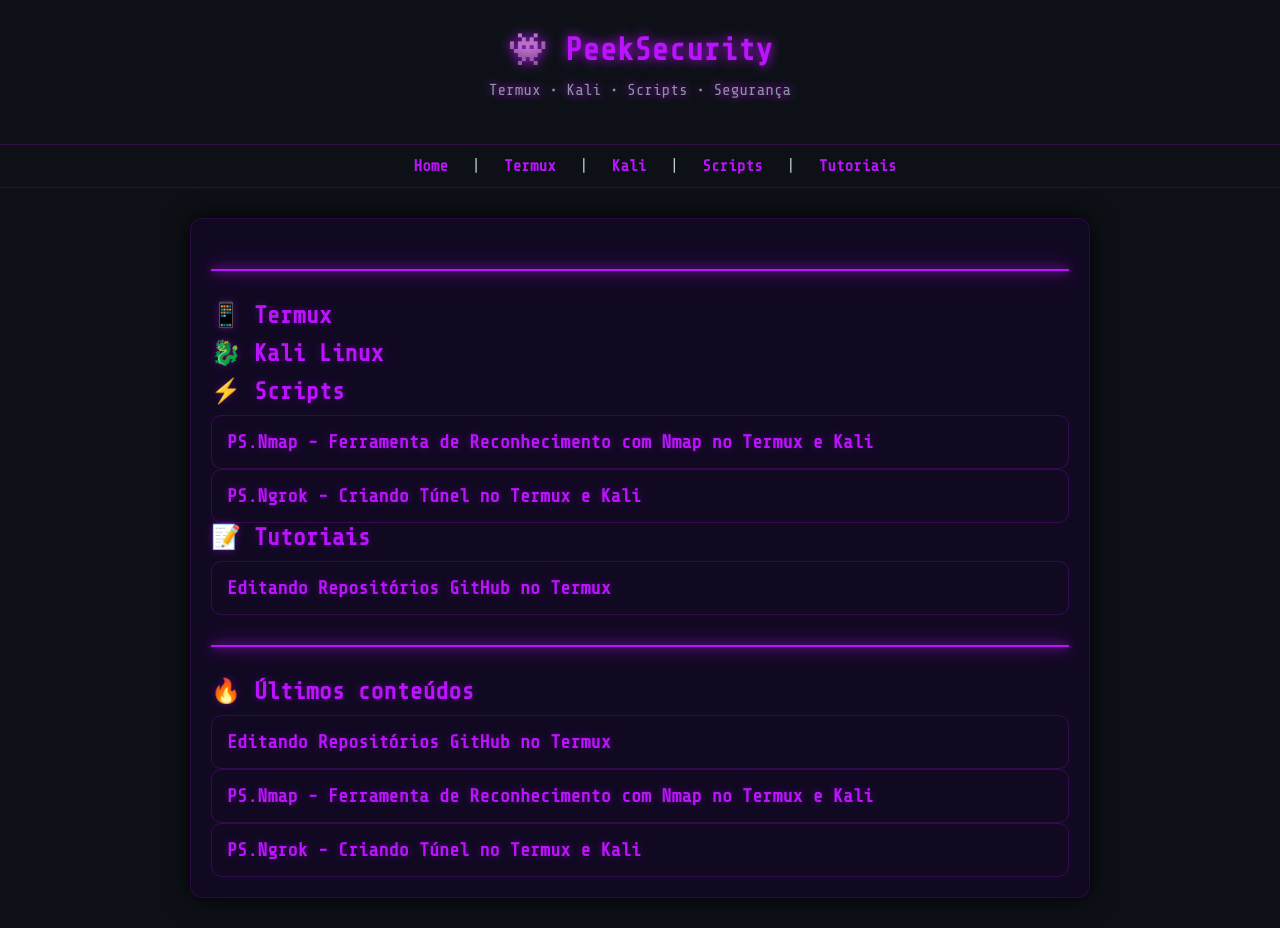
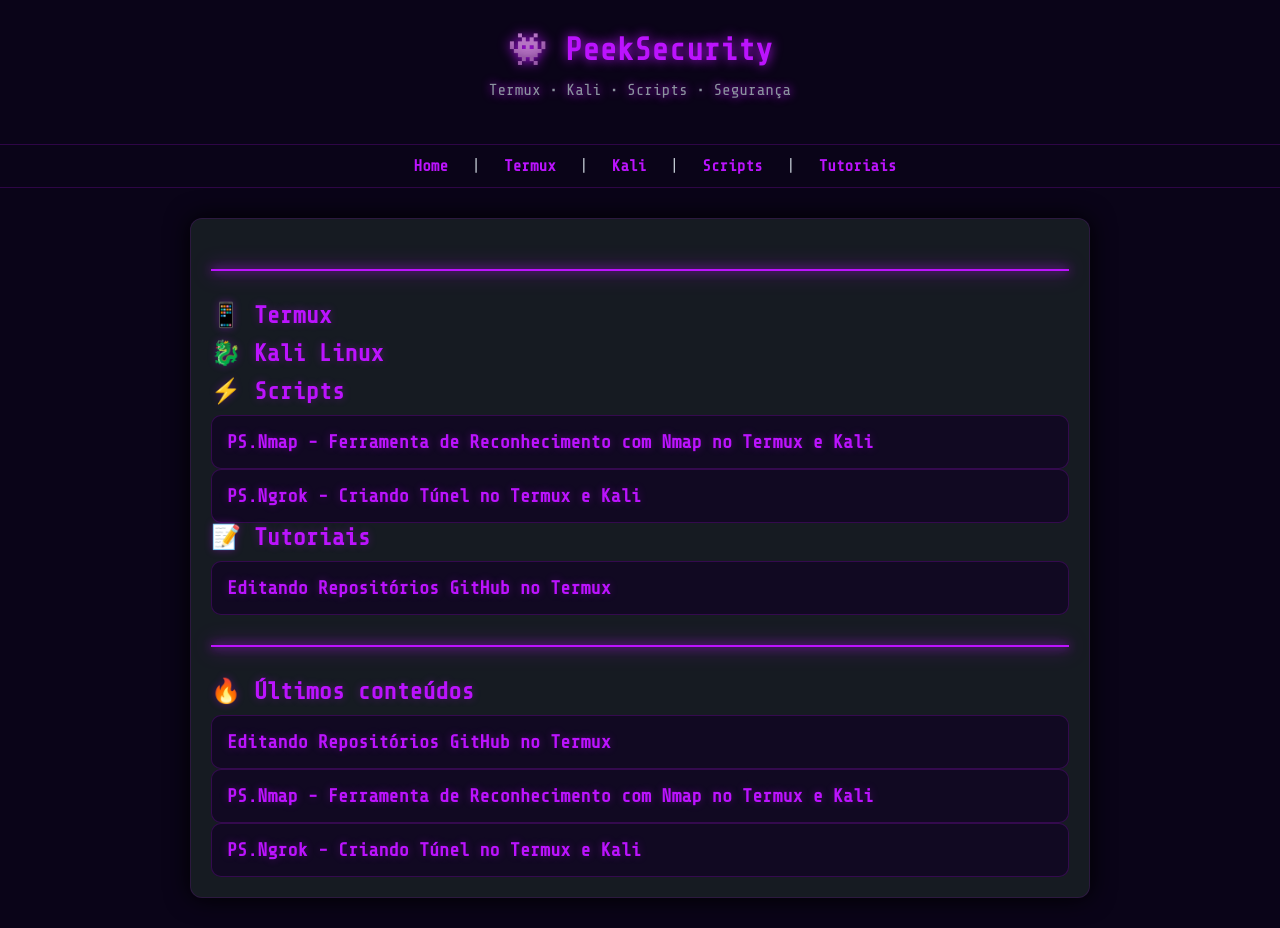
Before and after one commit to PSecurity/PSecurity, a Jekyll site: the page built from index.md, in a window 1280 px wide. Built offline with Jekyll 4.4.1, drawn with Linux system fonts in a browser that asks for light colours.

Commit message:
Update style.css

```diff
--- a/assets/css/style.css
+++ b/assets/css/style.css
@@ -7,7 +7,7 @@
 
 /* BODY */
 body {
-  background: #0d1117; /* Fundo */
+  background: #0a0418; /* Fundo */
   color: #c9d1d9;
   font-family: 'Share Tech Mono', monospace;
 }
@@ -52,7 +52,7 @@
   max-width: 900px;
   margin: 30px auto;
   padding: 20px;
-  background: #110922; /* Tom do fundo */
+  background: #161b22; /* Tom do fundo */
   border-radius: 12px;
   box-shadow: 0 0 25px #000;
   border: 1px solid #bc13fe22;
```
